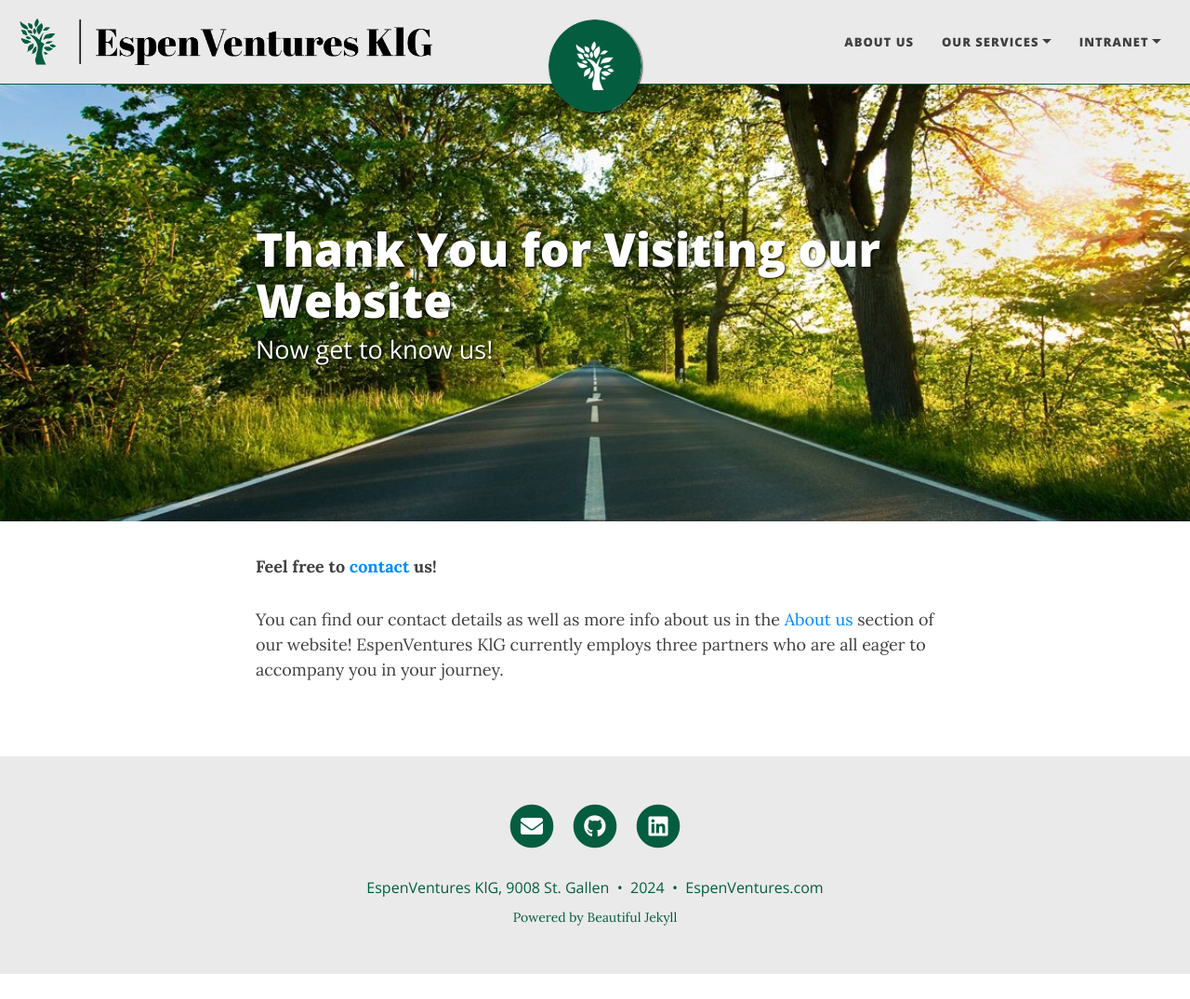
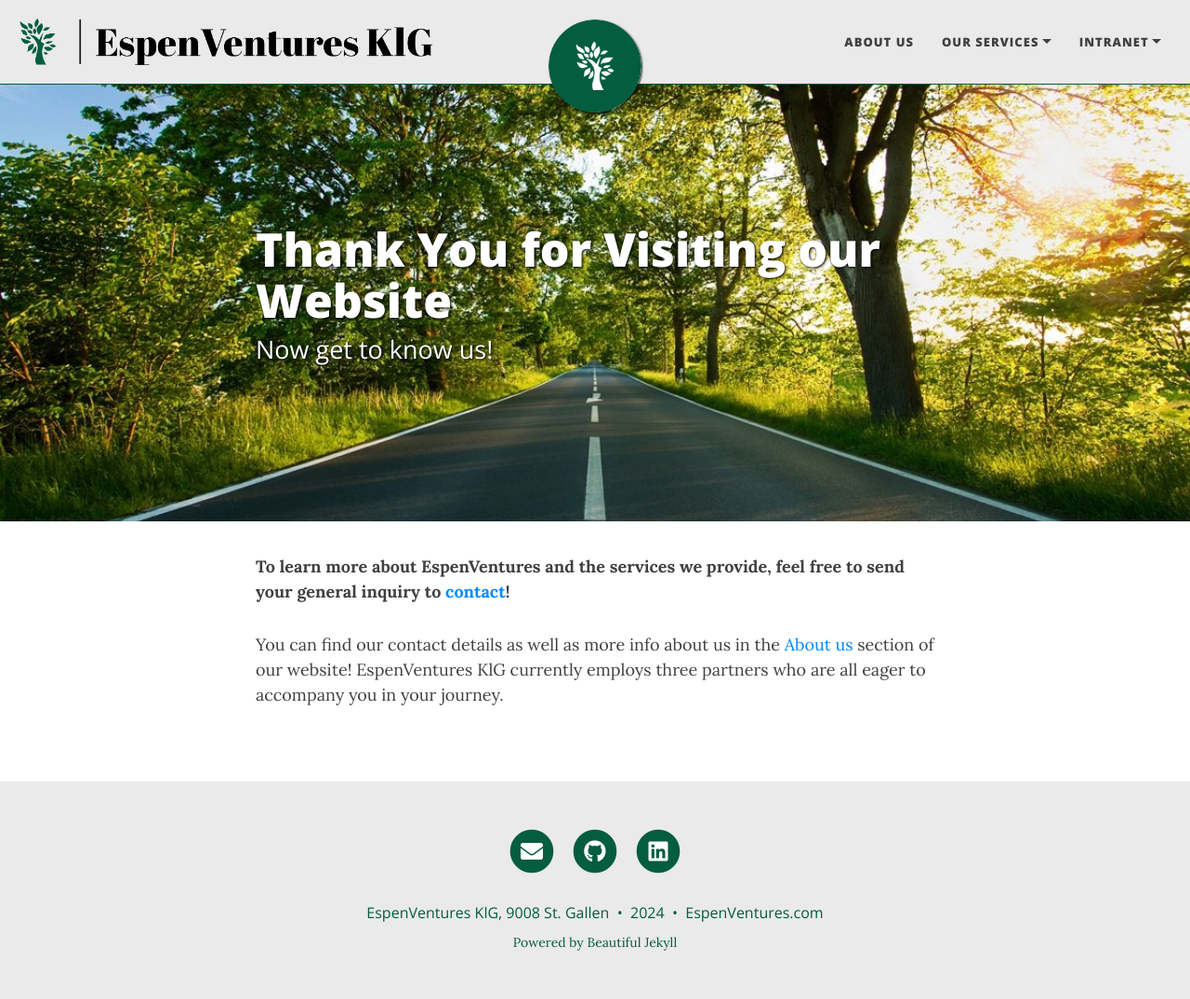
Before and after one commit to Erd4/Erd4.github.io, a Jekyll site: the page built from docs/index.markdown, in a window 1280 px wide and 1075 px high. Shown: the whole window at 93% size. Built offline with Jekyll 4.4.1, drawn with Linux system fonts in a browser that asks for light colours; nearby versions of some CDN libraries; the list of posts is cut into pages by our own code.

Commit message:
changed wording on index page

```diff
--- a/docs/index.markdown
+++ b/docs/index.markdown
@@ -7,7 +7,7 @@
 share-img: /assets/img/path.jpg
 ---
 
-**Feel free to [contact](mailto:info@espenventures.com) us!**
+**To learn more about EspenVentures and the services we provide, feel free to send your general inquiry to [contact](mailto:info@espenventures.com)!**
 
 You can find our contact details as well as more info about us in the [About us](https://espenventures.com/about-us/) section of our website!
 EspenVentures KlG currently employs three partners who are all eager to accompany you in your journey.
```
